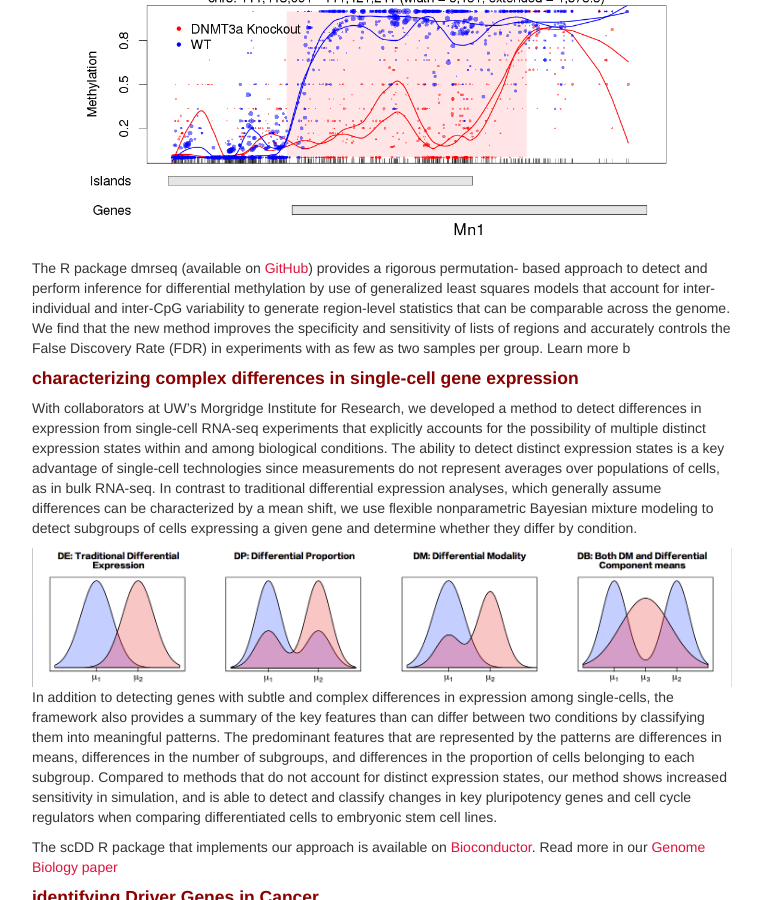
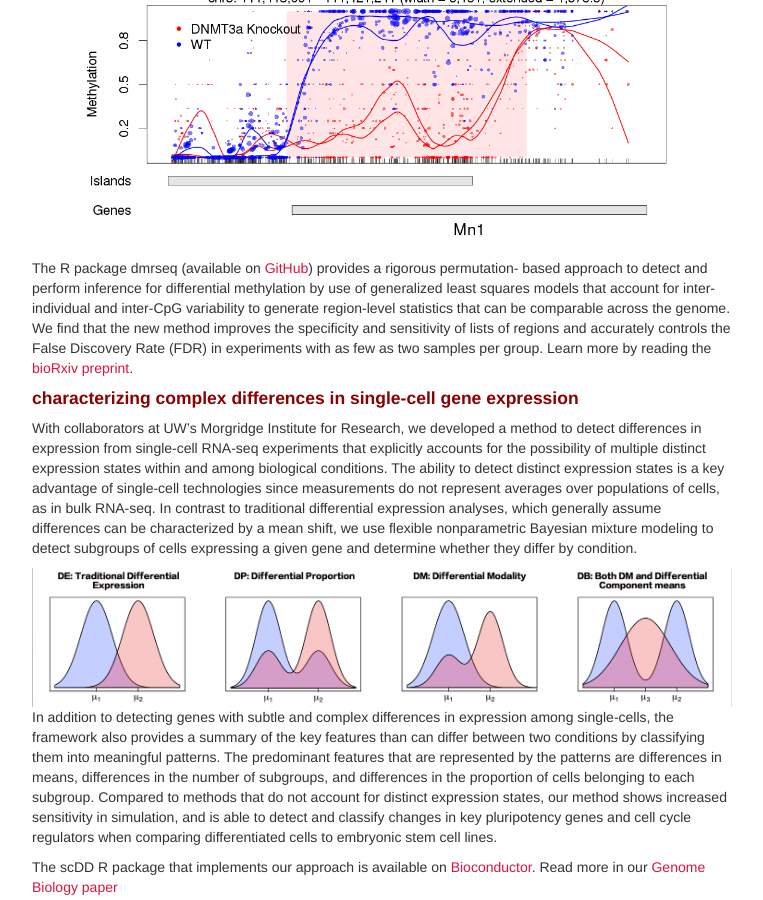
Before and after one commit to kdkorthauer/kdkorthauer.github.io, a Jekyll site: the page built from pages/research.md, in a window 1280 px wide and 900 px high, scrolled down 804 px. Shown: the whole window, without its empty margins (258-1021 px from the left). Built offline with Jekyll 4.4.1, drawn with Linux system fonts in a browser that asks for light colours.

Commit message:
add bioRxiv preprint link to research page

```diff
--- a/pages/research.md
+++ b/pages/research.md
@@ -40,7 +40,7 @@ A central question in the analysis of bisulfite sequencing data is to detect reg
 
 <center><img src="../assets/img/DMR.jpg" alt="DMR" width="600"/></center>
 
-The R package dmrseq (available on [GitHub](https://github.com/kdkorthauer/dmrseq)) provides a rigorous permutation- based approach to detect and perform inference for differential methylation by use of generalized least squares models that account for inter-individual and inter-CpG variability to generate region-level statistics that can be comparable across the genome. We find that the new method improves the specificity and sensitivity of lists of regions and accurately controls the False Discovery Rate (FDR) in experiments with as few as two samples per group. Learn more b
+The R package dmrseq (available on [GitHub](https://github.com/kdkorthauer/dmrseq)) provides a rigorous permutation- based approach to detect and perform inference for differential methylation by use of generalized least squares models that account for inter-individual and inter-CpG variability to generate region-level statistics that can be comparable across the genome. We find that the new method improves the specificity and sensitivity of lists of regions and accurately controls the False Discovery Rate (FDR) in experiments with as few as two samples per group. Learn more by reading the [bioRxiv preprint](https://www.biorxiv.org/content/early/2017/08/31/183210).
 
 #### characterizing complex differences in single-cell gene expression
 
```
